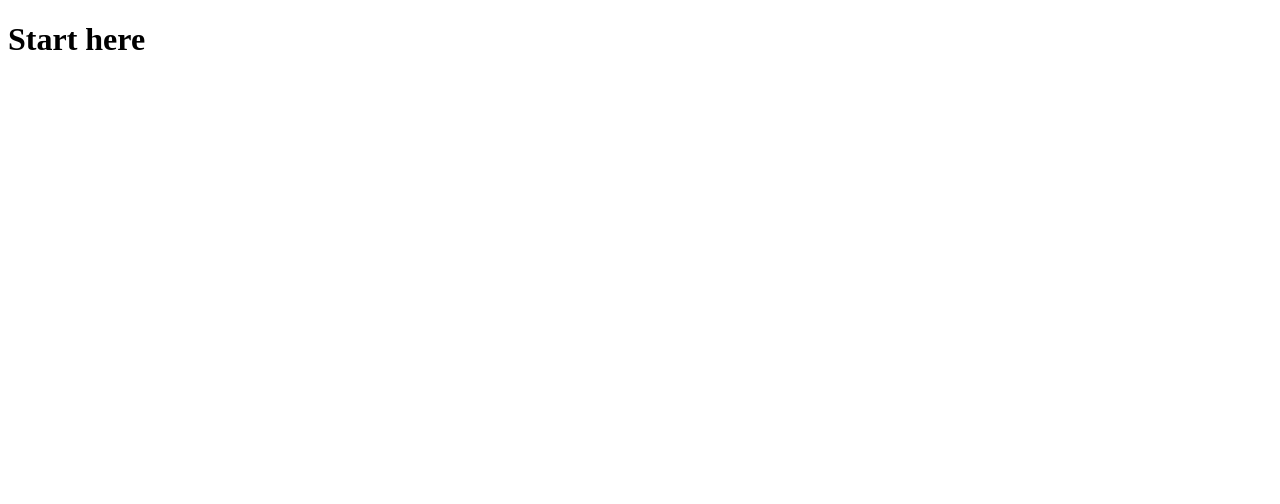
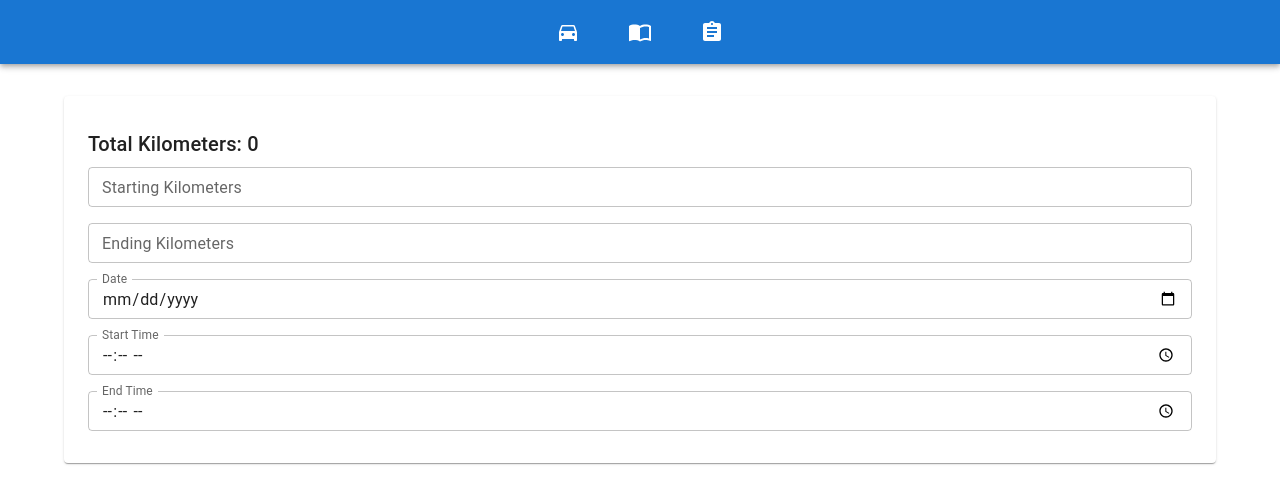
Before and after one commit to metepg/car-diary, a React (Vite) app in the folder client/: page / in a window 1280 px wide. Shown: the top 504 px of the page. Built offline with nearby package versions, Linux system fonts and the light colour scheme.

Commit message:
Add 2 routes and placeholder components

```diff
--- a/client/index.html
+++ b/client/index.html
@@ -3,10 +3,11 @@
   <head>
     <meta charset="UTF-8" />
     <meta name="viewport" content="width=device-width, initial-scale=1.0" />
-    <title>Vite + React + TS</title>
+    <title>Ajopäiväkirja</title>
   </head>
   <body>
-    <div id="root"></div>
+  <noscript>You need to enable JavaScript to run this app.</noscript>
+  <div id="root"></div>
     <script type="module" src="./src/main.tsx"></script>
   </body>
 </html>
--- a/client/src/App.tsx
+++ b/client/src/App.tsx
@@ -1,11 +1,43 @@
 import './App.css'
+import { BrowserRouter as Router, Route, Link, Routes } from 'react-router-dom';
+import { AppBar, Toolbar, Typography, CssBaseline, Container, Box, IconButton } from '@mui/material';
+import ImportContactsIcon from '@mui/icons-material/ImportContacts';
+import Page3Icon from '@mui/icons-material/Assignment';
+import DirectionsCarIcon from '@mui/icons-material/DirectionsCar';
+import AddEvent from './components/AddEvent/AddEvent.tsx';
+import KilometerForm from './components/KilometerForm/KilometerForm.tsx';
 
-function App() {
+const Page3 = () => <Typography variant="h4">Page 3</Typography>;
+
+const App = () => {
   return (
-    <>
-        <h1>Start here</h1>
-    </>
-  )
-}
+    <Router>
+      <CssBaseline />
+      <AppBar position="static">
+        <Toolbar>
+          <Box display="flex" justifyContent="center" width="100%" sx={{ gap: 4 }}>
+            <IconButton color="inherit" component={Link} to="/page1">
+              <DirectionsCarIcon />
+            </IconButton>
+            <IconButton color="inherit" component={Link} to="/page2">
+              <ImportContactsIcon />
+            </IconButton>
+            <IconButton color="inherit" component={Link} to="/page3">
+              <Page3Icon />
+            </IconButton>
+          </Box>
+        </Toolbar>
+      </AppBar>
+      <Container>
+        <Routes>
+          <Route path="/" element={<KilometerForm />} />
+          <Route path="/page1" element={<KilometerForm />} />
+          <Route path="/page2" element={<AddEvent />} />
+          <Route path="/page3" element={<Page3 />} />
+        </Routes>
+      </Container>
+    </Router>
+  );
+};
 
-export default App
+export default App;
--- /dev/null
+++ b/client/src/components/AddEvent/AddEvent.tsx
@@ -0,0 +1,133 @@
+import { ChangeEvent, useState } from 'react';
+import { Paper, Table, TableBody, TableCell, TableContainer, TableHead, TableRow, TextField } from '@mui/material';
+
+type Row = {
+  id: number;
+  date: Date;
+  area: string;
+  kilometers: number;
+};
+
+type EditRowData = {
+  id: number | null;
+  date: string;
+  area: string;
+  kilometers: string | number;
+};
+
+const initialEditRowData: EditRowData = {id: null, date: '', area: '', kilometers: ''};
+
+const formatDate = (date: Date): string => {
+  const day = String(date.getDate()).padStart(2, '0');
+  const month = String(date.getMonth() + 1).padStart(2, '0');
+  const year = date.getFullYear();
+  return `${day}.${month}.${year}`;
+};
+
+const AddEvent = () => {
+  const [rows] = useState<Row[]>([
+    {id: 1, date: new Date(), area: 'Tikkurila-Helsinki', kilometers: 28},
+    {id: 2, date: new Date(), area: 'Vantaa-Helsinki', kilometers: 34},
+    {id: 3, date: new Date(), area: 'Helsinki-Vantaa', kilometers: 45},
+  ]);
+
+  const [editRowId, setEditRowId] = useState<number | null>(null);
+  const [editRowData, setEditRowData] = useState<EditRowData>(initialEditRowData);
+
+  const handleEditClick = (row: Row): void => {
+    setEditRowId(row.id);
+    setEditRowData({
+      id: row.id,
+      date: formatDate(row.date),
+      area: row.area,
+      kilometers: row.kilometers,
+    });
+  };
+
+  const handleInputChange = (e: ChangeEvent<HTMLInputElement>): void => {
+    const {name, value} = e.target;
+    setEditRowData({...editRowData, [name]: value});
+  };
+
+  // const handleSaveClick = (): void => {
+  //   if (editRowId !== null) {
+  //     const updatedRows = rows.map((row: Row) =>
+  //       row.id === editRowId
+  //         ? {
+  //           ...row,
+  //           ...editRowData,
+  //           date: new Date(`${new Date().getFullYear()}-${editRowData.date.split('.')[1]}-${editRowData.date.split('.')[0]}`),
+  //           kilometers: Number(editRowData.kilometers),
+  //         }
+  //         : row
+  //     );
+  //     setRows(updatedRows);
+  //     setEditRowId(null);
+  //     setEditRowData(initialEditRowData);
+  //   }
+  // };
+
+  return (
+    <TableContainer component={Paper}>
+      <Table size="small">
+        <TableHead>
+          <TableRow>
+            <TableCell style={{width: '33%'}}>PVM</TableCell>
+            <TableCell style={{width: '33%'}}>ALUE</TableCell>
+            <TableCell style={{width: '33%'}}>KM</TableCell>
+          </TableRow>
+        </TableHead>
+        <TableBody>
+          {rows.map((row) => (
+            <TableRow key={row.id} onClick={() => handleEditClick(row)} hover>
+              <TableCell style={{width: '33%'}}>
+                {editRowId === row.id ? (
+                  <TextField
+                    name="date"
+                    value={editRowData.date}
+                    onChange={handleInputChange}
+                    fullWidth
+                    size="small"
+                    margin="dense"
+                  />
+                ) : (
+                  formatDate(row.date)
+                )}
+              </TableCell>
+              <TableCell style={{width: '33%'}}>
+                {editRowId === row.id ? (
+                  <TextField
+                    name="area"
+                    value={editRowData.area}
+                    onChange={handleInputChange}
+                    fullWidth
+                    size="small"
+                    margin="dense"
+                  />
+                ) : (
+                  row.area
+                )}
+              </TableCell>
+              <TableCell style={{width: '33%'}}>
+                {editRowId === row.id ? (
+                  <TextField
+                    name="kilometers"
+                    value={editRowData.kilometers}
+                    onChange={handleInputChange}
+                    fullWidth
+                    size="small"
+                    margin="dense"
+                  />
+                ) : (
+                  row.kilometers
+                )}
+              </TableCell>
+            </TableRow>
+          ))}
+        </TableBody>
+      </Table>
+    </TableContainer>
+  );
+};
+
+export default AddEvent;
--- /dev/null
+++ b/client/src/components/KilometerForm/KilometerForm.tsx
@@ -0,0 +1,102 @@
+import { useState, ChangeEvent } from 'react';
+import {
+  Container,
+  TextField,
+  Typography,
+  Box,
+  Grid,
+  Paper,
+} from '@mui/material';
+
+const KilometerForm = () => {
+  const [formData, setFormData] = useState({
+    startKilometers: '',
+    endKilometers: '',
+    date: '',
+    startTime: '',
+    endTime: '',
+  });
+
+  const handleInputChange = (e: ChangeEvent<HTMLInputElement>): void => {
+    const { name, value } = e.target;
+    setFormData({ ...formData, [name]: value });
+  };
+
+  const calculateTotalKilometers = () => {
+    const start = parseFloat(formData.startKilometers);
+    const end = parseFloat(formData.endKilometers);
+    return isNaN(start) || isNaN(end) ? 0 : end - start;
+  };
+
+  return (
+    <Container component={Paper} sx={{ padding: 4, marginTop: 4 }}>
+      <Typography variant="h6" gutterBottom>
+        Total Kilometers: {calculateTotalKilometers()}
+      </Typography>
+      <Box component="form" noValidate autoComplete="off">
+        <Grid container spacing={2}>
+          <Grid item xs={12}>
+            <TextField
+              fullWidth
+              label="Starting Kilometers"
+              name="startKilometers"
+              value={formData.startKilometers}
+              onChange={handleInputChange}
+              type="number"
+              size="small"
+            />
+          </Grid>
+          <Grid item xs={12}>
+            <TextField
+              fullWidth
+              label="Ending Kilometers"
+              name="endKilometers"
+              value={formData.endKilometers}
+              onChange={handleInputChange}
+              type="number"
+              size="small"
+            />
+          </Grid>
+          <Grid item xs={12}>
+            <TextField
+              fullWidth
+              label="Date"
+              name="date"
+              value={formData.date}
+              onChange={handleInputChange}
+              type="date"
+              InputLabelProps={{ shrink: true }}
+              size="small"
+            />
+          </Grid>
+          <Grid item xs={12}>
+            <TextField
+              fullWidth
+              label="Start Time"
+              name="startTime"
+              value={formData.startTime}
+              onChange={handleInputChange}
+              type="time"
+              InputLabelProps={{ shrink: true }}
+              size="small"
+            />
+          </Grid>
+          <Grid item xs={12}>
+            <TextField
+              fullWidth
+              label="End Time"
+              name="endTime"
+              value={formData.endTime}
+              onChange={handleInputChange}
+              type="time"
+              InputLabelProps={{ shrink: true }}
+              size="small"
+            />
+          </Grid>
+        </Grid>
+      </Box>
+    </Container>
+  );
+};
+
+export default KilometerForm;
```
